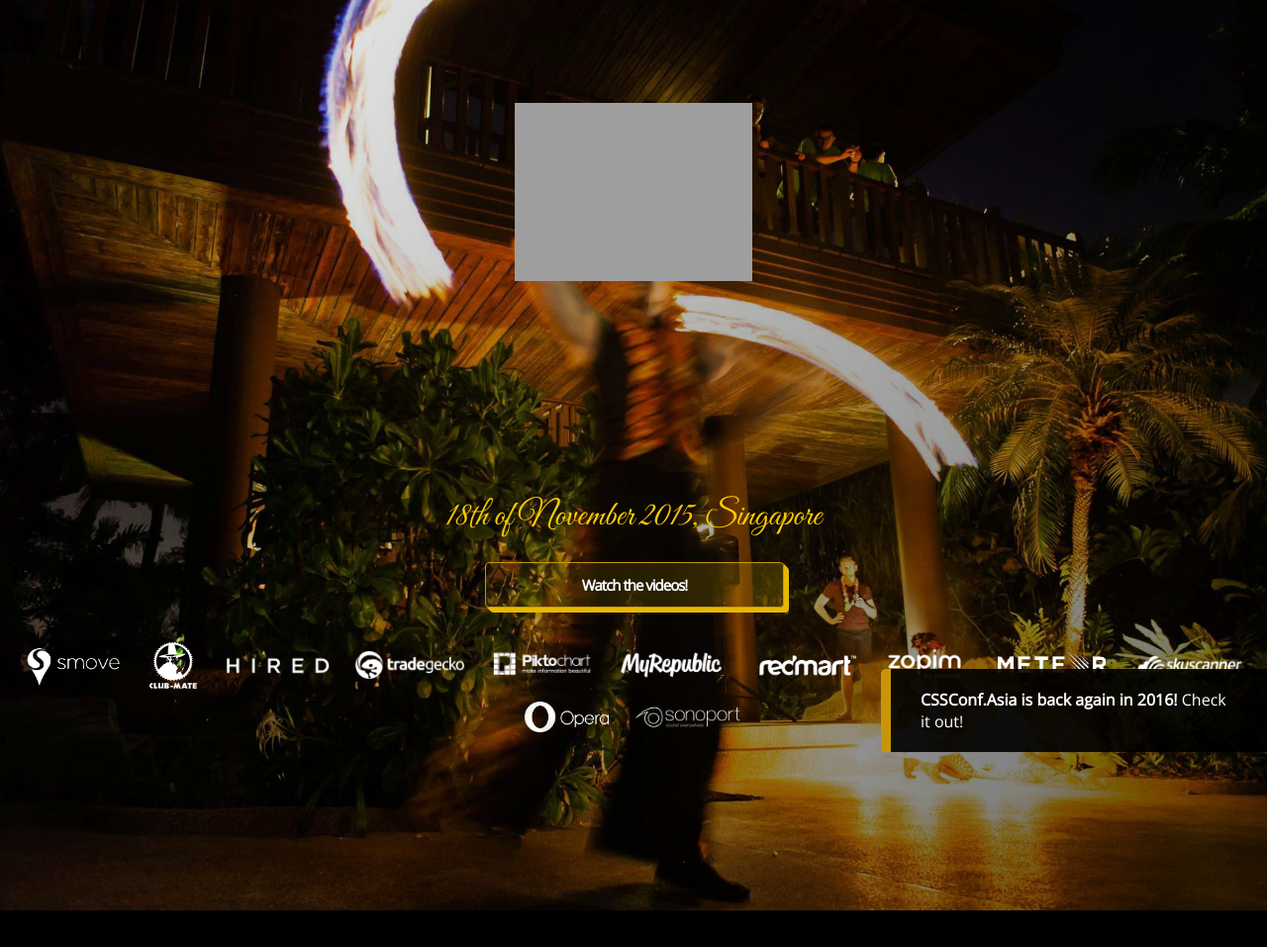
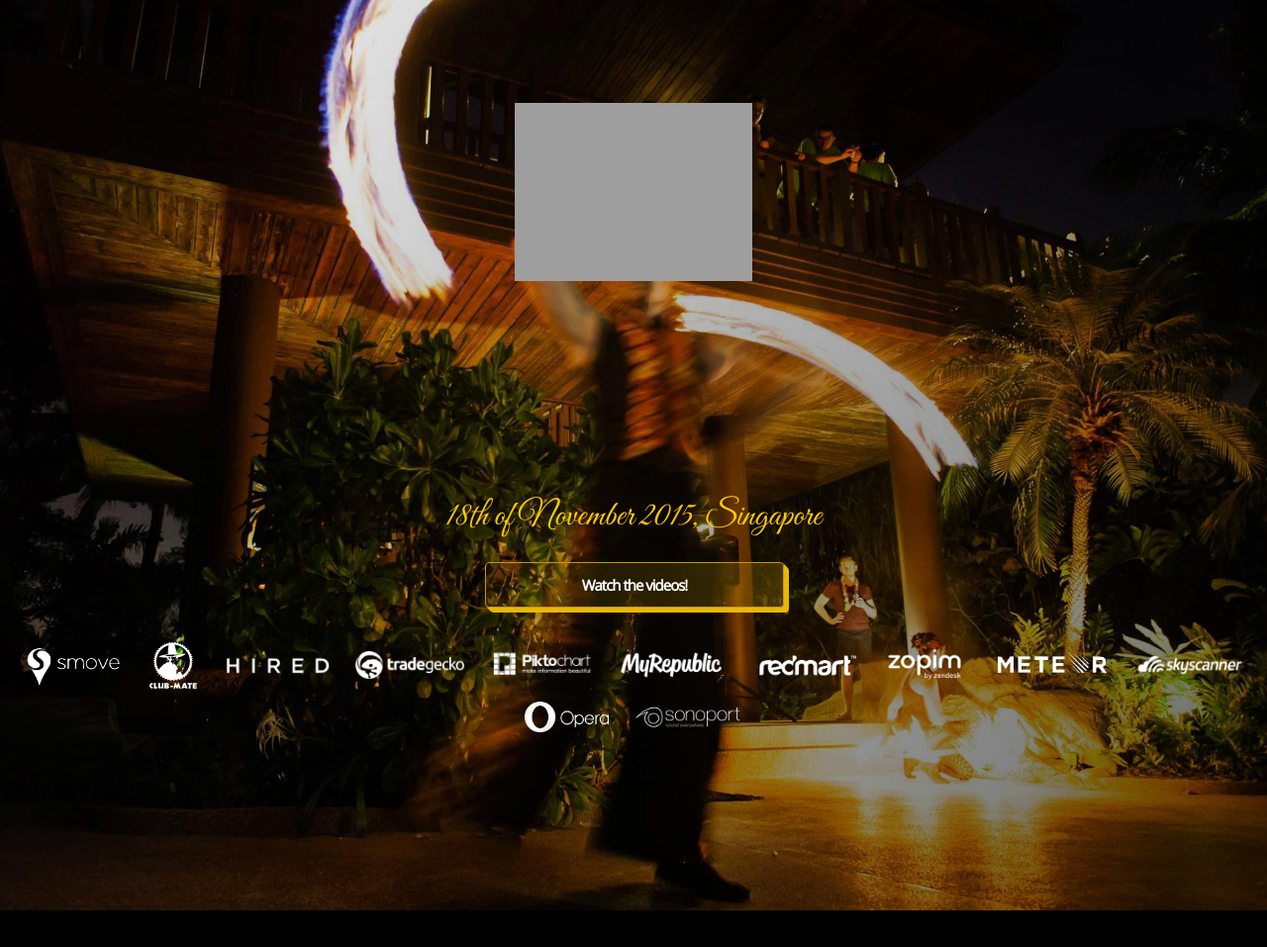
Before and after one commit to serrynaimo/2015.cssconf.asia, a PHP site: page / in a window 1280 px wide. Shown: the top 957 px of the page at 99% size. Run offline with PHP 8.4, Linux system fonts and the light colour scheme; some libraries are stand-ins or nearby versions; grey boxes are pictures that could not be loaded.

Commit message:
Updating next year msg

```diff
--- a/index.php
+++ b/index.php
@@ -29,10 +29,10 @@
 	<meta name="description" content="Bridging web design and implementation. 18th November 2015, Singapore. Follow us on Twitter @cssconfasia"/>
 </head>
 <body class="loading">
-    <a href="https://jsconfasia.wufoo.com/forms/cssconf-and-jsconfasia/" id="thisyear" style="border-radius: 5px 0 0 5px; -webkit-transition: all 1s ease-out; -moz-transition: all 1s ease-out; transition: all 1s ease-out; border-left: 10px solid #c7950a; z-index: 99999; position: fixed; color: white; text-decoration: none; bottom: 40px; right: -400px; width: 320px; padding: 20px 30px; background: rgba(0,0,0,0.9); box-shadow: 3px 3px 5px rba(0,0,0,0.5);">
+    <!--<a href="https://jsconfasia.wufoo.com/forms/cssconf-and-jsconfasia/" id="thisyear" style="border-radius: 5px 0 0 5px; -webkit-transition: all 1s ease-out; -moz-transition: all 1s ease-out; transition: all 1s ease-out; border-left: 10px solid #c7950a; z-index: 99999; position: fixed; color: white; text-decoration: none; bottom: 40px; right: -400px; width: 320px; padding: 20px 30px; background: rgba(0,0,0,0.9); box-shadow: 3px 3px 5px rba(0,0,0,0.5);">
         <b>CSSConf.Asia is back again in 2016!</b>
         Check it out!
-    </a>
+    </a>-->
 	<section id="background"></section>
 	<section id="intro">
 	    <div>
```
